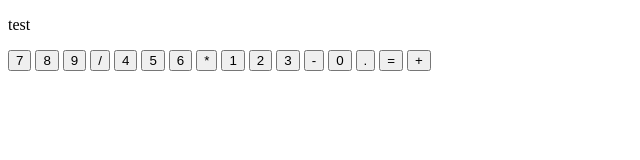
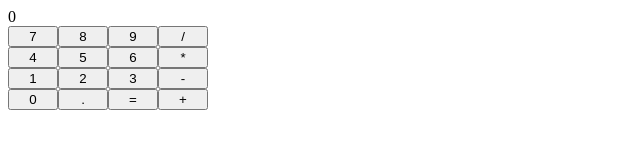
Before and after one commit to alex-burman/calculator-web-app, a plain HTML site: page index.html in a window 1280 px wide. Shown: the whole page, without its empty margins (0-640 px from the left). Drawn offline with Linux system fonts and the light colour scheme.

Commit message:
converted buttons from rows of divs to grid

```diff
--- a/index.html
+++ b/index.html
@@ -8,9 +8,7 @@
     </head>
     <body>
         <div class="calculator">
-            <div class="calculator__display">
-                <p>test</p>
-            </div>
+            <div class="calculator__display">0</div>
             <div class="calculator__keys">
                 <!-- <div id="row-1">
                     <button>7</button>
@@ -40,19 +38,19 @@
                 <button>7</button>
                 <button>8</button>
                 <button>9</button>
-                <button>/</button>
+                <button class="key--operator" data-action="divide">/</button>
                 <button>4</button>
                 <button>5</button>
                 <button>6</button>
-                <button>*</button>
+                <button class="key--operator" data-action="multiply">*</button>
                 <button>1</button>
                 <button>2</button>
                 <button>3</button>
-                <button>-</button>
+                <button class="key--operator" data-action="subtract">-</button>
                 <button>0</button>
-                <button>.</button>
-                <button>=</button>
-                <button>+</button>
+                <button data-action="decimal">.</button>
+                <button class="key--equal" data-action="calculate">=</button>
+                <button class="key--operator" data-action="add">+</button>
             </div>
         </div>
         <script src="scripts/calculator.js"></script>
--- a/styles/styles.css
+++ b/styles/styles.css
@@ -0,0 +1,7 @@
+.calculator {
+    width: 200px;
+}
+.calculator__keys {
+    display: grid;
+    grid-template-columns: repeat(4, 1fr);
+}
```
